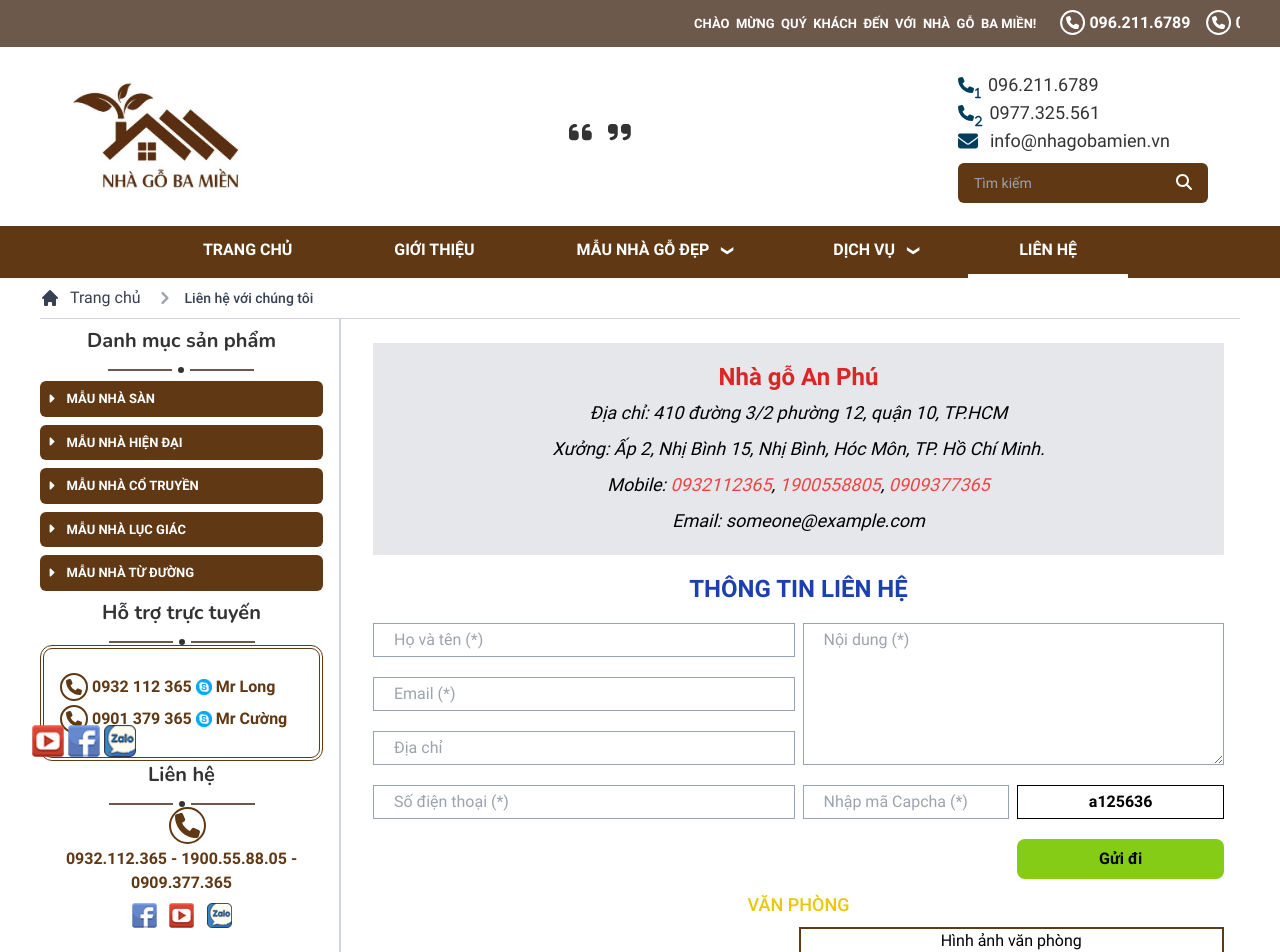
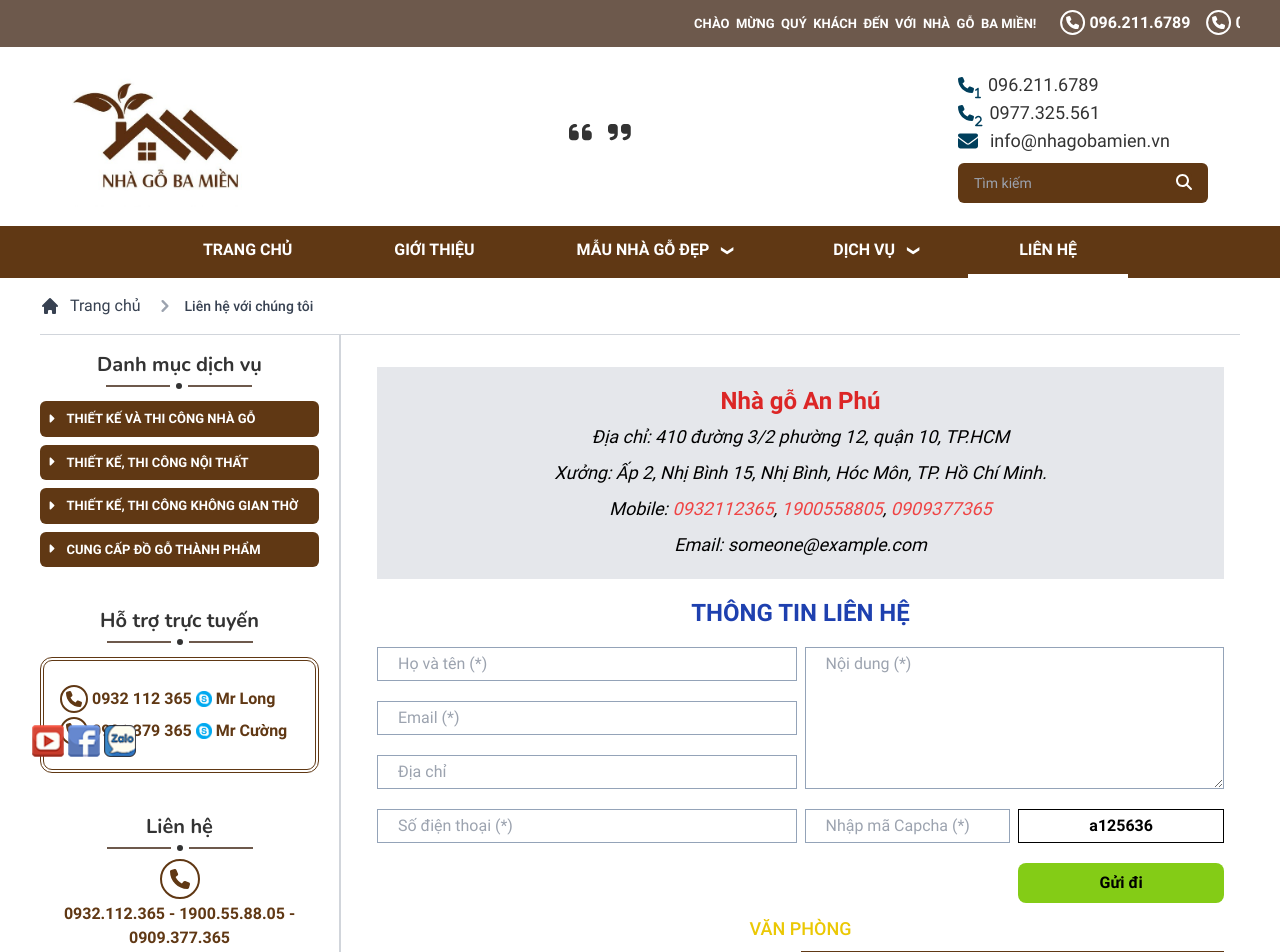
Before and after one commit to liemdang260/nhago3mien, a Next.js app in the folder client/: page /lien-he in a window 1280 px wide. Shown: the top 952 px of the page. Built offline with nearby package versions, Linux system fonts and the light colour scheme; grey boxes are pictures that could not be loaded.

Commit message:
Fix something

```diff
--- a/client/components/common/NewsWrapper.jsx
+++ b/client/components/common/NewsWrapper.jsx
@@ -12,61 +12,61 @@
 import Tooltip from './Tooltip';
 import { Services } from 'components/common/header';
 
-const mostViewedNews = [
-    {
-        id: 1,
-        title: 'Mẫu nhà gỗ đẹp',
-        imgLink:
-            'https://nhagoanphu.com/image/cache/catalog/mau-nha-go/nha-tho-tu-duong/NTD-01/nha-tu-duong-2-400x300.jpg',
-        createAt: '16/10/2018',
-        views: 16903,
-    },
-    {
-        id: 2,
-        title: 'Nhà gỗ anphuco',
-        imgLink:
-            'https://nhagoanphu.com/image/cache/catalog/mau-nha-go/Nha-go-hien-dai/NGHD-12/nha-vuon-bang-go-3-400x300.jpg',
-        createAt: '18/10/2018',
-        views: 15309,
-    },
-    {
-        id: 3,
-        title: 'Bản vẽ thiết kế nhà gỗ lục giác',
-        imgLink:
-            'https://nhagoanphu.com/image/cache/catalog/mau-nha-go/nha-tho-tu-duong/NTD-01/nha-tu-duong-2-400x300.jpg',
-        createAt: '16/10/2018',
-        views: 16903,
-    },
-    {
-        id: 4,
-        title: 'Đặc điểm chung của nhà gỗ lục giác',
-        imgLink:
-            'https://nhagoanphu.com/image/cache/catalog/mau-nha-go/nha-tho-tu-duong/NTD-01/nha-tu-duong-2-400x300.jpg',
-        createAt: '16/10/2018',
-        views: 16903,
-    },
-    {
-        id: 5,
-        title: 'Báo giá thiết kế nhà thờ họ',
-        imgLink:
-            'https://nhagoanphu.com/image/cache/catalog/mau-nha-go/nha-tho-tu-duong/NTD-01/nha-tu-duong-2-400x300.jpg',
-        createAt: '16/10/2018',
-        views: 16903,
-    },
-];
+// const mostViewedNews = [
+//     {
+//         id: 1,
+//         title: 'Mẫu nhà gỗ đẹp',
+//         imgLink:
+//             'https://nhagoanphu.com/image/cache/catalog/mau-nha-go/nha-tho-tu-duong/NTD-01/nha-tu-duong-2-400x300.jpg',
+//         createAt: '16/10/2018',
+//         views: 16903,
+//     },
+//     {
+//         id: 2,
+//         title: 'Nhà gỗ anphuco',
+//         imgLink:
+//             'https://nhagoanphu.com/image/cache/catalog/mau-nha-go/Nha-go-hien-dai/NGHD-12/nha-vuon-bang-go-3-400x300.jpg',
+//         createAt: '18/10/2018',
+//         views: 15309,
+//     },
+//     {
+//         id: 3,
+//         title: 'Bản vẽ thiết kế nhà gỗ lục giác',
+//         imgLink:
+//             'https://nhagoanphu.com/image/cache/catalog/mau-nha-go/nha-tho-tu-duong/NTD-01/nha-tu-duong-2-400x300.jpg',
+//         createAt: '16/10/2018',
+//         views: 16903,
+//     },
+//     {
+//         id: 4,
+//         title: 'Đặc điểm chung của nhà gỗ lục giác',
+//         imgLink:
+//             'https://nhagoanphu.com/image/cache/catalog/mau-nha-go/nha-tho-tu-duong/NTD-01/nha-tu-duong-2-400x300.jpg',
+//         createAt: '16/10/2018',
+//         views: 16903,
+//     },
+//     {
+//         id: 5,
+//         title: 'Báo giá thiết kế nhà thờ họ',
+//         imgLink:
+//             'https://nhagoanphu.com/image/cache/catalog/mau-nha-go/nha-tho-tu-duong/NTD-01/nha-tu-duong-2-400x300.jpg',
+//         createAt: '16/10/2018',
+//         views: 16903,
+//     },
+// ];
 
-const hotNews = [
-    'Tìm hiểu về nhà rường Huế',
-    'Nhà rường là gì, đặc điểm chung của nhà Rường',
-    'Đơn vị thiết kế và thi công nhà Rường tại Miền Nam',
-    'Chi phí làm nhà rường',
-    'Cấu tạo chung của nhà rường',
-    'Mẫu nhà rường hiện đại',
-    'Báo giá chi phí thiết kế và thi công nhà Rường Huế',
-    'Các mẫu nhà rường được yêu thích nhất',
-    'Tìm hiểu về nhà rường',
-    'Cách mua nhà gỗ bát giác giá rẻ',
-];
+// const hotNews = [
+//     'Tìm hiểu về nhà rường Huế',
+//     'Nhà rường là gì, đặc điểm chung của nhà Rường',
+//     'Đơn vị thiết kế và thi công nhà Rường tại Miền Nam',
+//     'Chi phí làm nhà rường',
+//     'Cấu tạo chung của nhà rường',
+//     'Mẫu nhà rường hiện đại',
+//     'Báo giá chi phí thiết kế và thi công nhà Rường Huế',
+//     'Các mẫu nhà rường được yêu thích nhất',
+//     'Tìm hiểu về nhà rường',
+//     'Cách mua nhà gỗ bát giác giá rẻ',
+// ];
 export const HotViewedItem = ({ item }) => {
     return (
         <Tooltip title={item}>
@@ -142,9 +142,15 @@
                         ))}
                 </ul>
             </ViewList> */}
-            <Category data={Services} title={'Danh mục dịch vụ'} />
-            <Support />
-            <Contact />
+            <div>
+                <Category data={Services} title={'Danh mục dịch vụ'} />
+            </div>
+            <div className='mt-10'>
+                <Support />
+            </div>
+            <div className='mt-10'>
+                <Contact />
+            </div>
         </div>
     );
 };
--- a/client/components/common/PageWrapper.jsx
+++ b/client/components/common/PageWrapper.jsx
@@ -1,30 +1,25 @@
-import React from 'react'
-
+import React from 'react';
 
 function PageItem({ children }) {
-    return (
-        <>
-            {children}
-        </>
-    )
+    return <>{children}</>;
 }
 
 function PageWrapper({ children }) {
     const childrenArray = React.Children.toArray(children);
     return (
         <div className='container grid grid-cols-12'>
-            <div className='col-span-12 border-b-[1px] border-gray-300 py-2'>
+            <div className='col-span-12 border-b-[1px] border-gray-300 py-4'>
                 {childrenArray[0]}
             </div>
 
-            <div className='col-span-3 border-r-[1px] border-gray-300 py-2 pr-4'>
+            <div className='col-span-3 border-r-[1px] border-gray-300 py-4 pr-5'>
                 {childrenArray[1]}
             </div>
-            <div className='col-span-9 border-l-[1px] border-gray-300 py-2 pl-4'>
+            <div className='col-span-9 border-l-[1px] border-gray-300 py-4 pl-5'>
                 {childrenArray[2]}
             </div>
         </div>
-    )
+    );
 }
 
-export { PageWrapper, PageItem }
+export { PageWrapper, PageItem };
--- a/client/components/common/SideBar/Category.jsx
+++ b/client/components/common/SideBar/Category.jsx
@@ -12,7 +12,7 @@
     return (
         <div>
             <Title title={title} size={'xl'} />
-            <ul className='text-white'>
+            <ul className='text-white mt-3'>
                 {data.map((d, index) => (
                     <li
                         key={index}
--- a/client/components/common/SideBar/Contact.jsx
+++ b/client/components/common/SideBar/Contact.jsx
@@ -7,10 +7,11 @@
     return (
         <div className='text-primary-color'>
             <Title title={'Liên hệ'} size='xl' />
-            <div className='w-[25px] mx-auto'>
+            <div className='w-[40px] mx-auto mt-2'>
                 <FontAwesomeIcon
                     icon={faPhone}
-                    className='border-primary-color border-2  p-1 rounded-[100%] text-[25px]'
+                    size='lg'
+                    className='border-primary-color border-2  p-2 rounded-[100%]'
                 />
             </div>
             <p className='font-semibold text-center'>
--- a/client/components/common/SideBar/Support.jsx
+++ b/client/components/common/SideBar/Support.jsx
@@ -11,7 +11,7 @@
     return (
         <div>
             <Title title={'Hỗ trợ trực tuyến'} size={'xl'} />
-            <div className='text-primary-color border-primary-color border-4 rounded-xl border-double py-5 px-3'>
+            <div className='text-primary-color border-primary-color border-4 rounded-xl border-double py-5 px-3 mt-3'>
                 {data.map((d, index) => (
                     <div key={index} className='flex items-center my-1'>
                         <FontAwesomeIcon
--- a/client/components/common/Title.jsx
+++ b/client/components/common/Title.jsx
@@ -1,4 +1,4 @@
-function Title({ title, size = '3xl' }) {
+function Title({ title, size = '3xl', isDivider = true }) {
     return (
         <div className='relative text-center'>
             <h3
@@ -6,7 +6,9 @@
             >
                 {title}
 
-                <div className='relative z-10 w-[6px] h-[6px] mx-auto mt-3 bg-color rounded-full before:absolute before:w-16 before:h-[2px] before:bg-[#6D594C] before:right-[200%] before:top-1/2 before:-translate-y-1/2 after:absolute after:w-16 after:h-[2px] after:bg-[#6D594C] after:left-[200%] after:top-1/2 after:-translate-y-1/2'></div>
+                {isDivider && (
+                    <div className='relative z-10 w-[6px] h-[6px] mx-auto mt-1 bg-color rounded-full before:absolute before:w-16 before:h-[2px] before:bg-[#6D594C] before:right-[200%] before:top-1/2 before:-translate-y-1/2 after:absolute after:w-16 after:h-[2px] after:bg-[#6D594C] after:left-[200%] after:top-1/2 after:-translate-y-1/2'></div>
+                )}
             </h3>
         </div>
     );
--- a/client/pages/lien-he/index.jsx
+++ b/client/pages/lien-he/index.jsx
@@ -3,28 +3,13 @@
 import Category from 'components/common/SideBar/Category';
 import Support from 'components/common/SideBar/Support';
 import Contact from 'components/common/SideBar/Contact';
+import NewsWrapper from 'components/common/NewsWrapper';
 
 const ContactPage = () => {
     return (
-        <PageWrapper>
-            <PageItem>
-                {' '}
-                <Breadcrumb
-                    location={[
-                        { title: 'Trang chủ', link: '/' },
-                        {
-                            title: 'Liên hệ với chúng tôi',
-                            link: '/lien-he',
-                        },
-                    ]}
-                />
-            </PageItem>
-            <PageItem>
-                <Category />
-                <Support />
-                <Contact />
-            </PageItem>
-            <PageItem>
+        <NewsWrapper
+            pathname={{ title: 'Liên hệ với chúng tôi', link: '/lien-he' }}
+        >
             <div
                 className='pl-4 pt-4 pr-4 w-full  flex flex-col text-center
                     justify-center items-center '
@@ -37,10 +22,9 @@
                         Nhà gỗ An Phú
                     </h1>
                     <address className='text-lg leading-loose font-normal'>
-                            Địa chỉ: 410 đường 3/2 phường 12, quận 10, TP.HCM{' '}
-                            <br />
-                            Xưởng: Ấp 2, Nhị Bình 15, Nhị Bình, Hóc Môn, TP. Hồ
-                            Chí Minh. <br />
+                        Địa chỉ: 410 đường 3/2 phường 12, quận 10, TP.HCM <br />
+                        Xưởng: Ấp 2, Nhị Bình 15, Nhị Bình, Hóc Môn, TP. Hồ Chí
+                        Minh. <br />
                         Mobile:{' '}
                         <a className='text-red-500' href='tel:0932112365'>
                             0932112365
@@ -159,8 +143,7 @@
                     </div>
                 </div>
             </div>
-            </PageItem>
-        </PageWrapper>
+        </NewsWrapper>
     );
 };
 
--- a/client/pages/mau-nha/index.jsx
+++ b/client/pages/mau-nha/index.jsx
@@ -337,7 +337,7 @@
     };
 
     return (
-        <>
+        <div className='mb-6'>
             <div className='pl-4 pt-4 pr-4 container'>
                 <div className='w-full flex justify-between'>
                     <div className='mt-2'>
@@ -461,7 +461,7 @@
                     handleLandingVision={handleLandingVision}
                 />
             </div>
-        </>
+        </div>
     );
 };
 
```
Also changed, not shown: client/pages/gioi-thieu/index.jsx (+6 -6 lines). Lines whose indentation alone changed are shown as unchanged.
